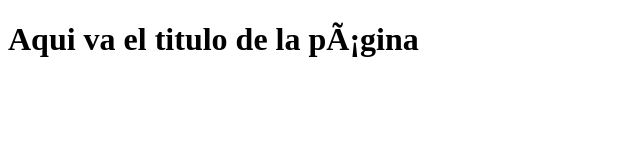
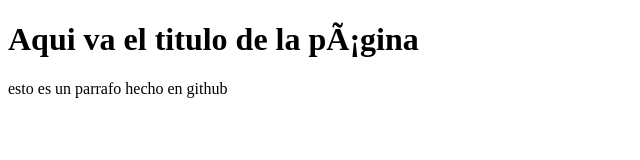
Before and after one commit to ferminperezgit/ProyectoWebEmpresaB, a plain HTML site: page index.html in a window 1280 px wide. Shown: the whole page, without its empty margins (0-640 px from the left). Drawn offline with Linux system fonts and the light colour scheme.

Commit message:
Update index.html

```diff
--- a/index.html
+++ b/index.html
@@ -9,6 +9,7 @@
 
 <body>
     <h1>Aqui va el titulo de la página</h1>
+    <p> esto es un parrafo hecho en github</p>
 </body>
 
 </html>
```
